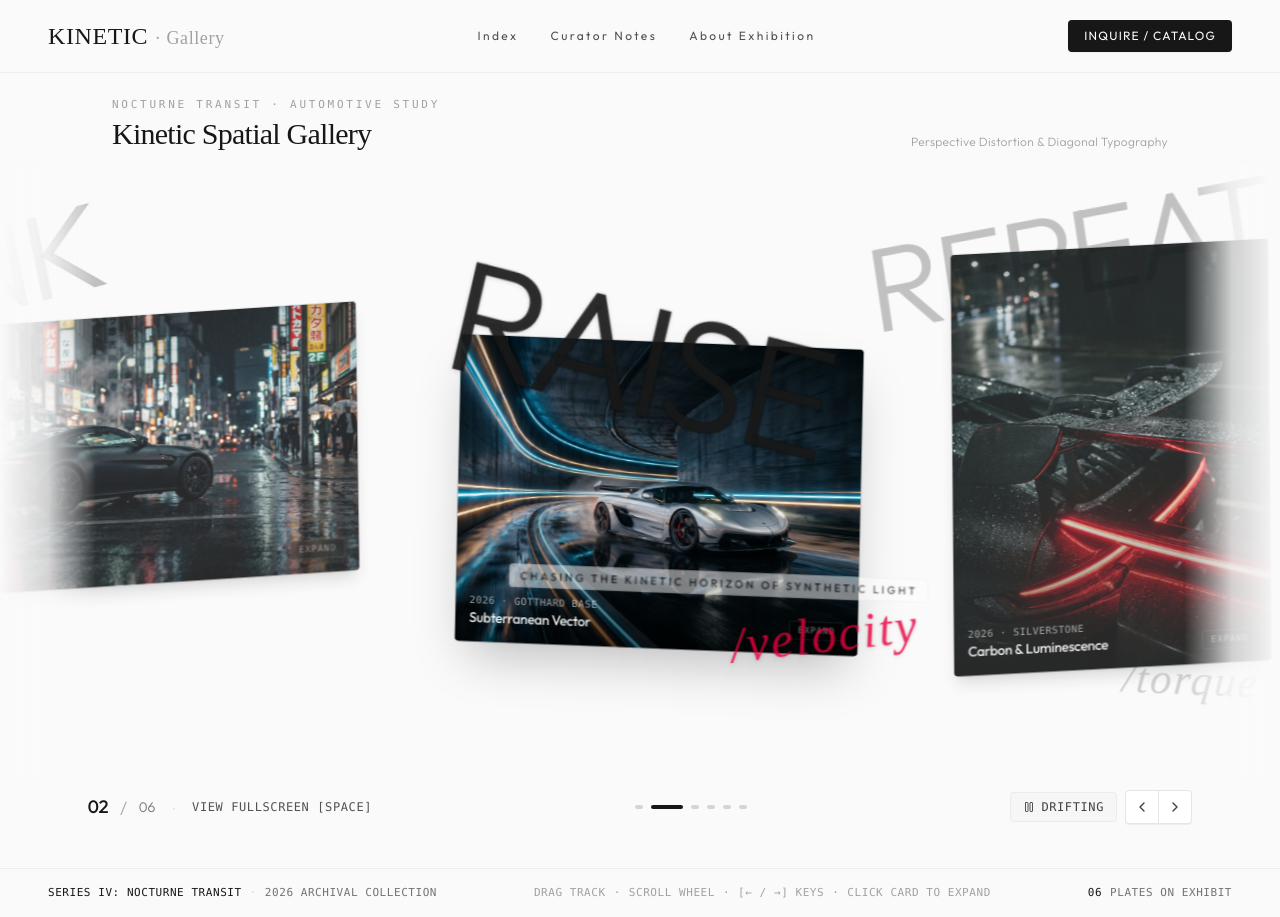
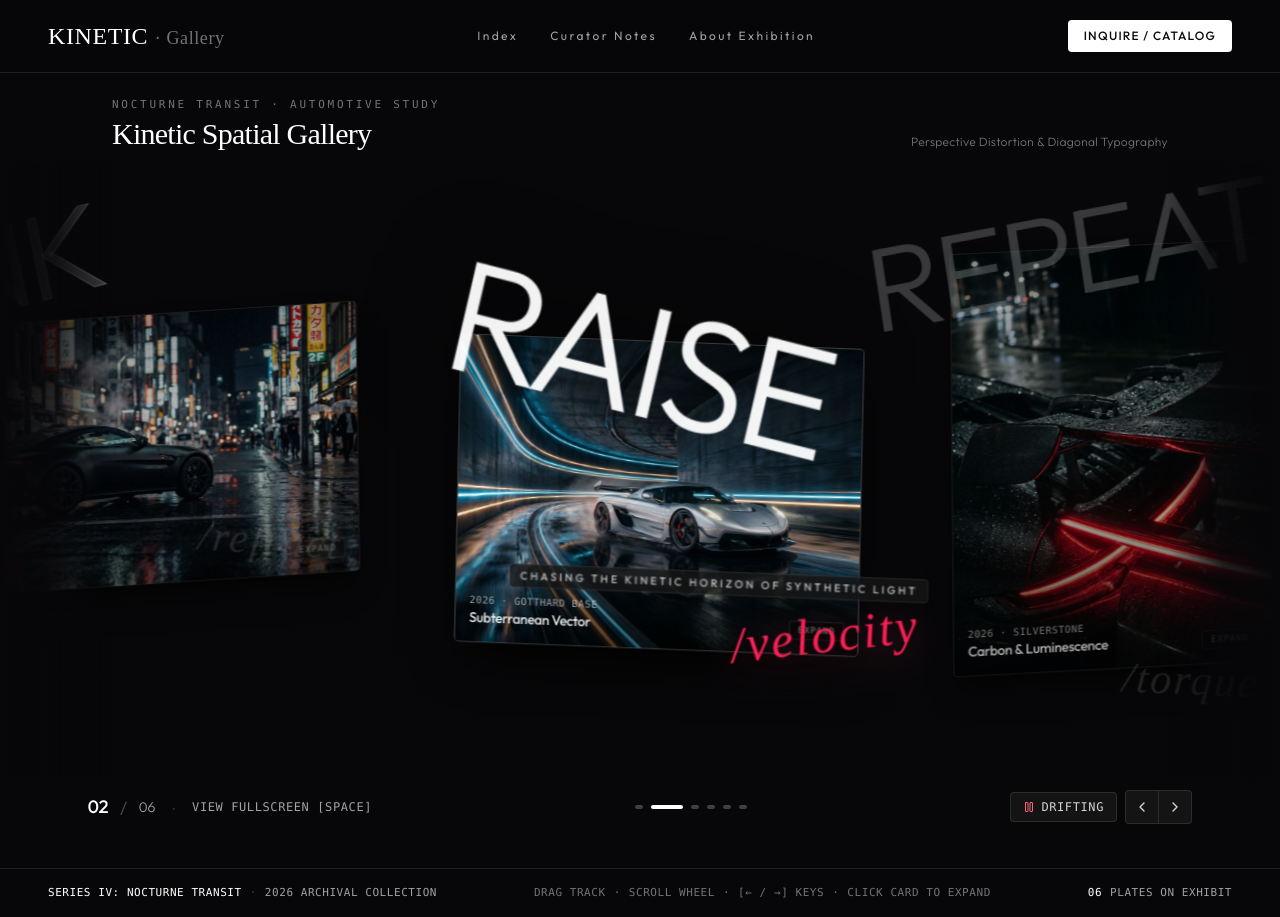
Before and after one commit to howps-lab/Slider-Kinetic, a React (Vite) app: page / in a window 1280 px wide. Built offline with nearby package versions, Linux system fonts and the light colour scheme; a web font is replaced by a local one.

Commit message:
feat: switch to dark mode theme
Adopt a dark aesthetic across the gallery to better showcase automotive photography and kinetic typography, updating backgrounds, typography colors, and contrast elements.

```diff
--- a/src/App.tsx
+++ b/src/App.tsx
@@ -19,7 +19,7 @@ export default function App() {
   };
 
   return (
-    <div className="min-h-screen bg-[#fafafa] text-neutral-900 flex flex-col justify-between selection:bg-neutral-900 selection:text-white">
+    <div className="min-h-screen bg-[#070709] text-neutral-100 flex flex-col justify-between selection:bg-rose-500 selection:text-white">
       {/* Top Bar Navigation */}
       <TopBar
         onOpenAbout={() => setIsAboutOpen(true)}
@@ -32,15 +32,15 @@ export default function App() {
         {/* Subtle Understated Editorial Header Header Text */}
         <div className="w-full max-w-6xl mx-auto px-6 md:px-12 mb-3 flex flex-col sm:flex-row sm:items-end justify-between gap-2 select-none">
           <div>
-            <div className="text-[11px] font-mono tracking-[0.25em] uppercase text-neutral-400">
+            <div className="text-[11px] font-mono tracking-[0.25em] uppercase text-neutral-500">
               Nocturne Transit · Automotive Study
             </div>
-            <h1 className="font-editorial-serif text-2xl sm:text-3xl text-neutral-900 font-normal tracking-tight mt-0.5">
+            <h1 className="font-editorial-serif text-2xl sm:text-3xl text-white font-normal tracking-tight mt-0.5">
               Kinetic Spatial Gallery
             </h1>
           </div>
           <div className="text-right sm:text-right">
-            <span className="font-editorial-display text-xs text-neutral-400 font-light tracking-wide">
+            <span className="font-editorial-display text-xs text-neutral-500 font-light tracking-wide">
               Perspective Distortion & Diagonal Typography
             </span>
           </div>
--- a/src/components/AnimatedStroke.tsx
+++ b/src/components/AnimatedStroke.tsx
@@ -13,7 +13,7 @@ export const AnimatedStroke: React.FC<AnimatedStrokeProps> = ({
   isActive,
   angle = 0,
   className = '',
-  color = 'rgba(26, 26, 26, 0.45)',
+  color = 'rgba(255, 255, 255, 0.35)',
 }) => {
   return (
     <div
@@ -37,18 +37,18 @@ export const AnimatedStroke: React.FC<AnimatedStrokeProps> = ({
           className="transition-all duration-1000 ease-out"
           style={{
             strokeDashoffset: isActive ? '0' : '80',
-            opacity: isActive ? 0.85 : 0.35,
+            opacity: isActive ? 0.9 : 0.3,
           }}
         />
         {/* Secondary subtle hairline stroke for editorial depth */}
         <path
           d={path}
-          stroke="rgba(225, 29, 72, 0.35)"
+          stroke="rgba(244, 63, 94, 0.6)"
           strokeWidth="0.75"
           strokeLinecap="round"
           style={{
             transform: 'translate(4px, 4px)',
-            opacity: isActive ? 0.7 : 0.15,
+            opacity: isActive ? 0.85 : 0.2,
             transition: 'opacity 0.8s ease',
           }}
         />
--- a/src/components/FooterBar.tsx
+++ b/src/components/FooterBar.tsx
@@ -10,16 +10,16 @@ export const FooterBar: React.FC<FooterBarProps> = ({
   collectionName = 'SERIES IV: NOCTURNE TRANSIT',
 }) => {
   return (
-    <footer className="w-full px-6 md:px-12 py-4 border-t border-black/5 bg-[#fafafa] flex flex-col sm:flex-row items-center justify-between gap-3 text-[11px] font-mono tracking-wider text-neutral-500 select-none">
+    <footer className="w-full px-6 md:px-12 py-4 border-t border-white/10 bg-[#070709] flex flex-col sm:flex-row items-center justify-between gap-3 text-[11px] font-mono tracking-wider text-neutral-400 select-none">
       {/* Left: Collection metadata */}
       <div className="flex items-center gap-2">
-        <span className="text-neutral-900 font-medium">{collectionName}</span>
-        <span aria-hidden="true" className="text-neutral-300">·</span>
-        <span>2026 ARCHIVAL COLLECTION</span>
+        <span className="text-white font-medium">{collectionName}</span>
+        <span aria-hidden="true" className="text-neutral-700">·</span>
+        <span className="text-neutral-400">2026 ARCHIVAL COLLECTION</span>
       </div>
 
       {/* Center: Subtle interaction guide */}
-      <div className="hidden md:flex items-center gap-2 text-neutral-400">
+      <div className="hidden md:flex items-center gap-2 text-neutral-500">
         <span>DRAG TRACK</span>
         <span aria-hidden="true">·</span>
         <span>SCROLL WHEEL</span>
@@ -31,8 +31,8 @@ export const FooterBar: React.FC<FooterBarProps> = ({
 
       {/* Right: Plate Count */}
       <div className="flex items-center gap-2">
-        <span className="tabular-nums font-medium text-neutral-900">{String(totalItems).padStart(2, '0')}</span>
-        <span>PLATES ON EXHIBIT</span>
+        <span className="tabular-nums font-medium text-white">{String(totalItems).padStart(2, '0')}</span>
+        <span className="text-neutral-400">PLATES ON EXHIBIT</span>
       </div>
     </footer>
   );
--- a/src/components/GalleryCard.tsx
+++ b/src/components/GalleryCard.tsx
@@ -81,10 +81,10 @@ export const GalleryCard: React.FC<GalleryCardProps> = ({
 
         {/* Photographed Artwork Frame */}
         <div
-          className={`relative w-full h-full overflow-hidden bg-neutral-900 rounded-sm transition-all duration-700 ${
+          className={`relative w-full h-full overflow-hidden bg-neutral-950 rounded-sm transition-all duration-700 ${
             isActive
-              ? 'shadow-2xl shadow-black/25 ring-1 ring-black/15'
-              : 'shadow-lg shadow-black/15 ring-1 ring-black/10 opacity-85 hover:opacity-100'
+              ? 'shadow-2xl shadow-black/95 ring-1 ring-white/25'
+              : 'shadow-xl shadow-black/70 ring-1 ring-white/10 opacity-75 hover:opacity-100'
           }`}
           style={{
             transform: 'translateZ(10px)',
--- a/src/components/GalleryNavigation.tsx
+++ b/src/components/GalleryNavigation.tsx
@@ -26,17 +26,17 @@ export const GalleryNavigation: React.FC<GalleryNavigationProps> = ({
     <div className="flex flex-wrap items-center justify-between gap-4 w-full max-w-6xl mx-auto px-6 py-3 select-none">
       {/* Left: Numerical Index Counter with Tabular Figures */}
       <div className="flex items-center gap-3">
-        <span className="font-editorial-display font-medium text-lg tracking-tight text-neutral-900 tabular-nums">
+        <span className="font-editorial-display font-medium text-lg tracking-tight text-white tabular-nums">
           {String(currentIndex + 1).padStart(2, '0')}
         </span>
-        <span className="text-neutral-400 font-light">/</span>
-        <span className="font-editorial-display font-light text-sm text-neutral-500 tabular-nums">
+        <span className="text-neutral-600 font-light">/</span>
+        <span className="font-editorial-display font-light text-sm text-neutral-400 tabular-nums">
           {String(totalItems).padStart(2, '0')}
         </span>
-        <span className="text-neutral-300 mx-1">·</span>
+        <span className="text-neutral-700 mx-1">·</span>
         <button
           onClick={onFeaturedOpen}
-          className="text-xs font-mono tracking-wider uppercase text-neutral-600 hover:text-neutral-950 transition-colors cursor-pointer"
+          className="text-xs font-mono tracking-wider uppercase text-neutral-400 hover:text-white transition-colors cursor-pointer"
         >
           View Fullscreen [Space]
         </button>
@@ -50,8 +50,8 @@ export const GalleryNavigation: React.FC<GalleryNavigationProps> = ({
             onClick={() => onSelectIndex(idx)}
             className={`transition-all duration-300 cursor-pointer h-1 rounded-full ${
               idx === currentIndex
-                ? 'w-8 bg-neutral-900'
-                : 'w-2 bg-neutral-300 hover:bg-neutral-500'
+                ? 'w-8 bg-white'
+                : 'w-2 bg-neutral-700 hover:bg-neutral-500'
             }`}
             aria-label={`Go to slide ${idx + 1}`}
           />
@@ -63,27 +63,27 @@ export const GalleryNavigation: React.FC<GalleryNavigationProps> = ({
         {/* Autoplay Drift Toggle */}
         <button
           onClick={onToggleAutoPlay}
-          className="flex items-center gap-1.5 px-3 py-1.5 text-xs font-mono tracking-wider text-neutral-700 hover:text-neutral-950 bg-neutral-100/80 hover:bg-neutral-200/80 rounded-sm border border-neutral-200/60 transition-colors cursor-pointer"
+          className="flex items-center gap-1.5 px-3 py-1.5 text-xs font-mono tracking-wider text-neutral-300 hover:text-white bg-neutral-900/90 hover:bg-neutral-800 rounded-sm border border-white/10 transition-colors cursor-pointer"
           title={isAutoPlay ? 'Pause continuous drift' : 'Resume continuous drift'}
         >
           {isAutoPlay ? (
             <>
-              <Pause className="w-3 h-3 text-neutral-600" />
+              <Pause className="w-3 h-3 text-rose-400" />
               <span>DRIFTING</span>
             </>
           ) : (
             <>
-              <Play className="w-3 h-3 text-neutral-600" />
+              <Play className="w-3 h-3 text-neutral-400" />
               <span>PAUSED</span>
             </>
           )}
         </button>
 
         {/* Prev / Next Buttons */}
-        <div className="flex items-center border border-neutral-200 rounded-sm overflow-hidden bg-white shadow-2xs">
+        <div className="flex items-center border border-white/10 rounded-sm overflow-hidden bg-neutral-900/90 shadow-2xs">
           <button
             onClick={onPrev}
-            className="p-2 text-neutral-700 hover:text-neutral-950 hover:bg-neutral-50 transition-colors border-r border-neutral-200 cursor-pointer"
+            className="p-2 text-neutral-300 hover:text-white hover:bg-neutral-800 transition-colors border-r border-white/10 cursor-pointer"
             aria-label="Previous image"
             title="Previous (Left Arrow)"
           >
@@ -91,7 +91,7 @@ export const GalleryNavigation: React.FC<GalleryNavigationProps> = ({
           </button>
           <button
             onClick={onNext}
-            className="p-2 text-neutral-700 hover:text-neutral-950 hover:bg-neutral-50 transition-colors cursor-pointer"
+            className="p-2 text-neutral-300 hover:text-white hover:bg-neutral-800 transition-colors cursor-pointer"
             aria-label="Next image"
             title="Next (Right Arrow)"
           >
--- a/src/components/ImageGallery.tsx
+++ b/src/components/ImageGallery.tsx
@@ -387,8 +387,8 @@ export const ImageGallery: React.FC<ImageGalleryProps> = ({
         </div>
 
         {/* Ambient Vignette Gradients at Left & Right Viewport Edges */}
-        <div className="pointer-events-none absolute inset-y-0 left-0 w-24 bg-gradient-to-r from-[#fafafa] via-[#fafafa]/80 to-transparent z-10" />
-        <div className="pointer-events-none absolute inset-y-0 right-0 w-24 bg-gradient-to-l from-[#fafafa] via-[#fafafa]/80 to-transparent z-10" />
+        <div className="pointer-events-none absolute inset-y-0 left-0 w-28 bg-gradient-to-r from-[#070709] via-[#070709]/80 to-transparent z-10" />
+        <div className="pointer-events-none absolute inset-y-0 right-0 w-28 bg-gradient-to-l from-[#070709] via-[#070709]/80 to-transparent z-10" />
       </div>
 
       {/* Discrete Gallery Navigation Bar */}
--- a/src/components/KineticTypography.tsx
+++ b/src/components/KineticTypography.tsx
@@ -70,12 +70,12 @@ export const KineticTypography: React.FC<KineticTypographyProps> = ({
         <span
           className={`font-editorial-display text-6xl sm:text-7xl md:text-8xl lg:text-9xl font-light tracking-tighter uppercase transition-all duration-700 block ${
             isActive
-              ? 'text-neutral-900/90 drop-shadow-sm'
-              : 'text-neutral-900/25'
+              ? 'text-white/95 drop-shadow-[0_10px_35px_rgba(0,0,0,0.95)]'
+              : 'text-white/20'
           }`}
           style={{
             letterSpacing: '-0.04em',
-            WebkitTextStroke: isActive ? '1px rgba(0,0,0,0.15)' : 'none',
+            WebkitTextStroke: isActive ? '1px rgba(255,255,255,0.3)' : 'none',
           }}
         >
           {kinetic.primaryWord}
@@ -93,8 +93,8 @@ export const KineticTypography: React.FC<KineticTypographyProps> = ({
         <span
           className={`font-editorial-serif text-3xl sm:text-4xl md:text-5xl italic tracking-wider transition-all duration-700 block ${
             isActive
-              ? 'text-rose-600/80 drop-shadow-sm'
-              : 'text-neutral-800/20'
+              ? 'text-rose-500 drop-shadow-[0_5px_20px_rgba(244,63,94,0.4)]'
+              : 'text-neutral-500/25'
           }`}
         >
           /{kinetic.secondaryWord.toLowerCase()}
@@ -104,10 +104,10 @@ export const KineticTypography: React.FC<KineticTypographyProps> = ({
       {/* Floating editorial phrase ribbon */}
       <div
         className={`absolute bottom-4 left-6 select-none whitespace-nowrap transition-all duration-500 hidden sm:block ${
-          isActive ? 'opacity-70 translate-y-0' : 'opacity-0 translate-y-2'
+          isActive ? 'opacity-90 translate-y-0' : 'opacity-0 translate-y-2'
         }`}
       >
-        <span className="font-editorial-display text-[11px] font-medium tracking-[0.25em] uppercase text-neutral-800 bg-white/70 backdrop-blur-xs px-2.5 py-1 rounded-sm border border-black/5">
+        <span className="font-editorial-display text-[11px] font-medium tracking-[0.25em] uppercase text-neutral-300 bg-neutral-900/90 backdrop-blur-xs px-2.5 py-1 rounded-sm border border-white/10 shadow-lg">
           {kinetic.phrase}
         </span>
       </div>
--- a/src/components/TopBar.tsx
+++ b/src/components/TopBar.tsx
@@ -12,32 +12,32 @@ export const TopBar: React.FC<TopBarProps> = ({
   onOpenIndex,
 }) => {
   return (
-    <header className="w-full flex items-center justify-between gap-8 px-6 md:px-12 py-5 border-b border-black/5 bg-[#fafafa]/90 backdrop-blur-xs select-none">
+    <header className="w-full flex items-center justify-between gap-8 px-6 md:px-12 py-5 border-b border-white/10 bg-[#070709]/90 backdrop-blur-md select-none">
       {/* Zone 1: Brand wordmark (single line, no pills) */}
       <a
         href="/"
-        className="font-editorial-serif text-xl sm:text-2xl tracking-wide text-neutral-900 whitespace-nowrap shrink-0 hover:opacity-75 transition-opacity"
+        className="font-editorial-serif text-xl sm:text-2xl tracking-wide text-white whitespace-nowrap shrink-0 hover:opacity-80 transition-opacity"
       >
-        KINETIC <span className="text-neutral-400 font-light text-base sm:text-lg">· Gallery</span>
+        KINETIC <span className="text-neutral-500 font-light text-base sm:text-lg">· Gallery</span>
       </a>
 
       {/* Zone 2: 4-5 single-line nav links with subtle hover underlines */}
-      <nav className="hidden md:flex items-center gap-8 text-xs font-editorial-display tracking-[0.2em] uppercase text-neutral-600">
+      <nav className="hidden md:flex items-center gap-8 text-xs font-editorial-display tracking-[0.2em] uppercase text-neutral-400">
         <button
           onClick={onOpenIndex}
-          className="hover:text-neutral-950 transition-colors whitespace-nowrap shrink-0 cursor-pointer"
+          className="hover:text-white transition-colors whitespace-nowrap shrink-0 cursor-pointer"
         >
           Index
         </button>
         <button
           onClick={onOpenExhibition}
-          className="hover:text-neutral-950 transition-colors whitespace-nowrap shrink-0 cursor-pointer"
+          className="hover:text-white transition-colors whitespace-nowrap shrink-0 cursor-pointer"
         >
           Curator Notes
         </button>
         <button
           onClick={onOpenAbout}
-          className="hover:text-neutral-950 transition-colors whitespace-nowrap shrink-0 cursor-pointer"
+          className="hover:text-white transition-colors whitespace-nowrap shrink-0 cursor-pointer"
         >
           About Exhibition
         </button>
@@ -47,7 +47,7 @@ export const TopBar: React.FC<TopBarProps> = ({
       <div className="flex items-center gap-3 shrink-0">
         <button
           onClick={onOpenAbout}
-          className="px-4 py-2 text-xs font-editorial-display tracking-widest uppercase text-white bg-neutral-900 hover:bg-neutral-800 rounded-sm transition-colors whitespace-nowrap shrink-0 cursor-pointer shadow-xs"
+          className="px-4 py-2 text-xs font-editorial-display tracking-widest uppercase text-neutral-950 bg-white hover:bg-neutral-200 rounded-sm transition-colors whitespace-nowrap shrink-0 cursor-pointer shadow-xs font-medium"
         >
           Inquire / Catalog
         </button>
--- a/src/index.css
+++ b/src/index.css
@@ -9,8 +9,8 @@
 
   body {
     font-family: var(--font-body);
-    background-color: #fafafa;
-    color: #111111;
+    background-color: #070709;
+    color: #f4f4f5;
     overflow-x: hidden;
     user-select: none;
     -webkit-user-select: none;
```
Also changed, not shown: src/components/AboutModal.tsx (+27 -27 lines), src/components/IndexOverviewModal.tsx (+12 -12 lines).
